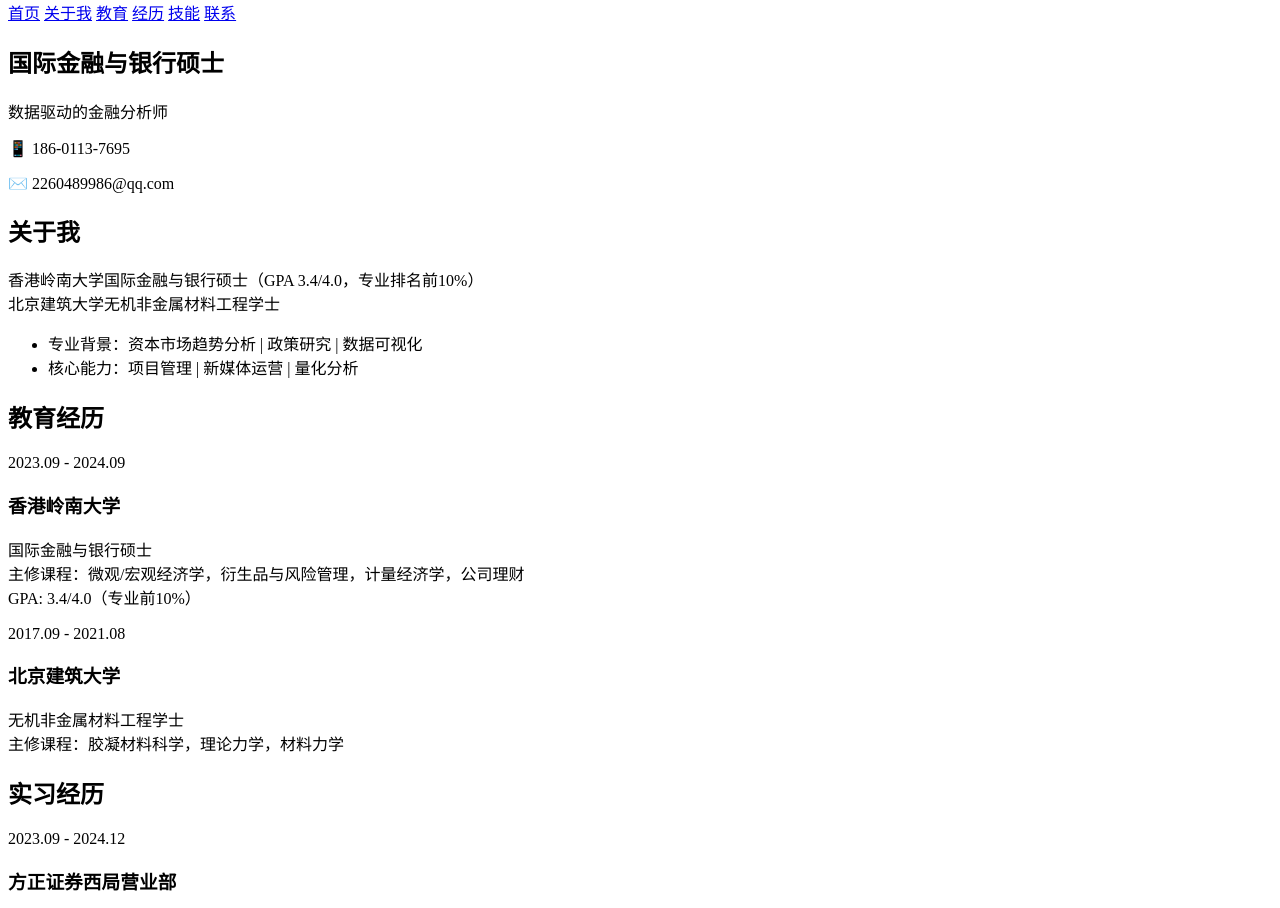
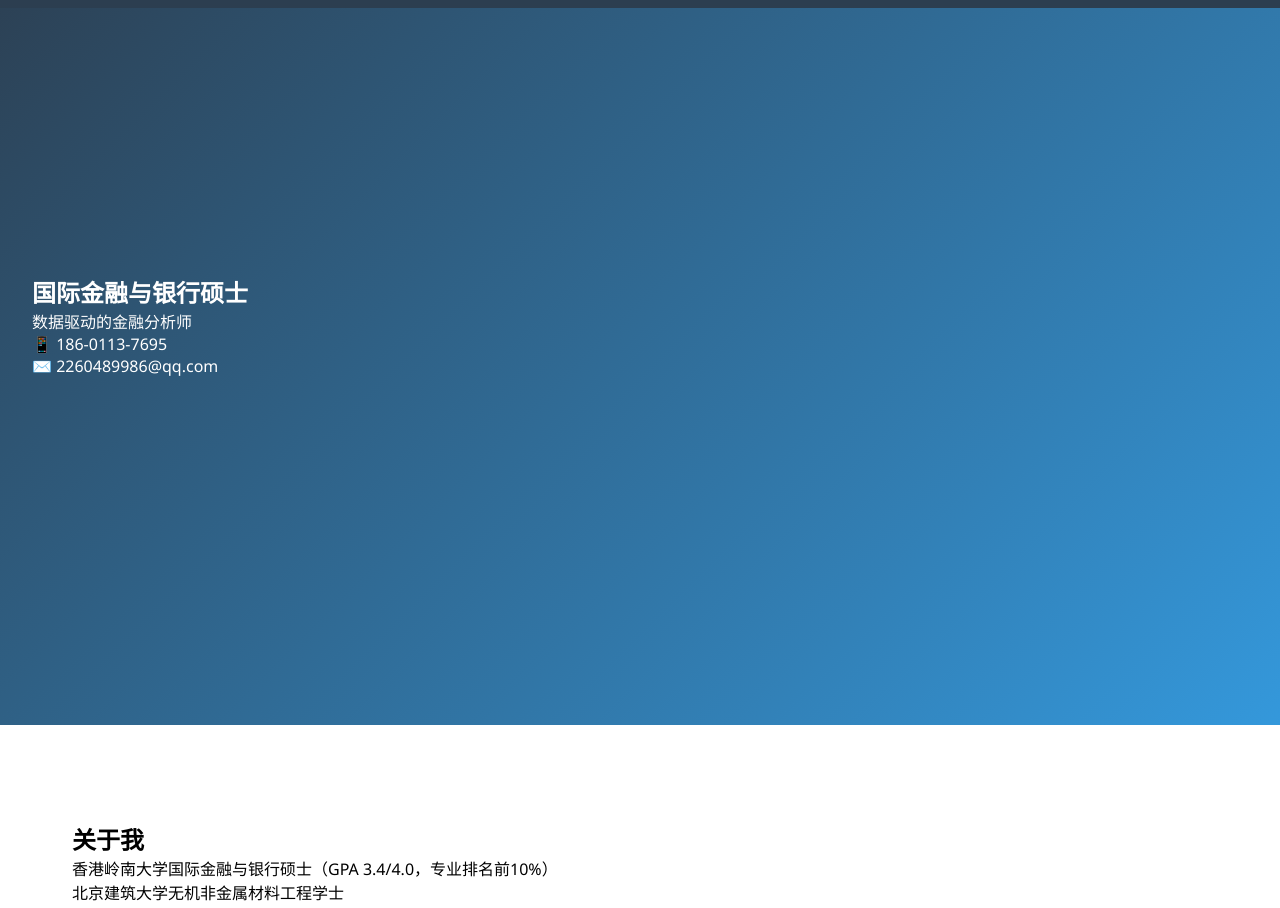
Before and after one commit to yht3312/ai118_course, a plain HTML site: page 李嘉枢/简历.html in a window 1280 px wide. Shown: the part 75-983 px from the top of the page. Drawn offline with Linux system fonts and the light colour scheme; files that its build step writes are made by us from their sources; a web font is replaced by a local one.

Commit message:
Update 简历.html

```diff
--- a/李嘉枢/简历.html
+++ b/李嘉枢/简历.html
@@ -5,7 +5,7 @@
     <meta charset="UTF-8">
     <meta name="viewport" content="width=device-width, initial-scale=1.0">
     <title>李嘉枢 - 金融分析师简历</title>
-    <link rel="stylesheet" href="styles.css">
+    <link rel="stylesheet" href="简历.css">
     <link href="https://fonts.googleapis.com/css2?family=Segoe+UI:wght@400;500;600&display=swap" rel="stylesheet">
 </head>
 <body>
@@ -128,6 +128,6 @@
         </div>
     </footer>
 
-    <script src="script.js"></script>
+    <script src="简历.js"></script>
 </body>
 </html>
```
